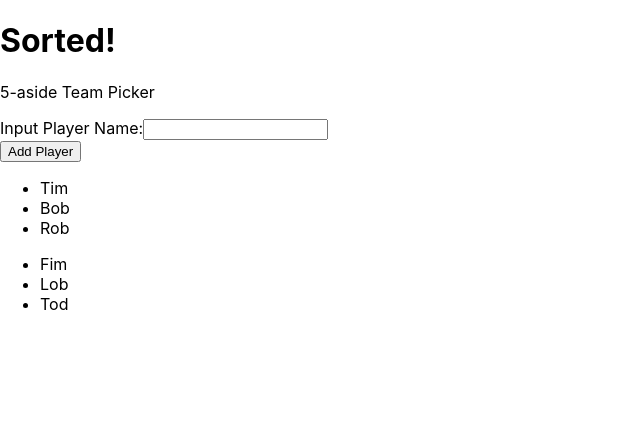
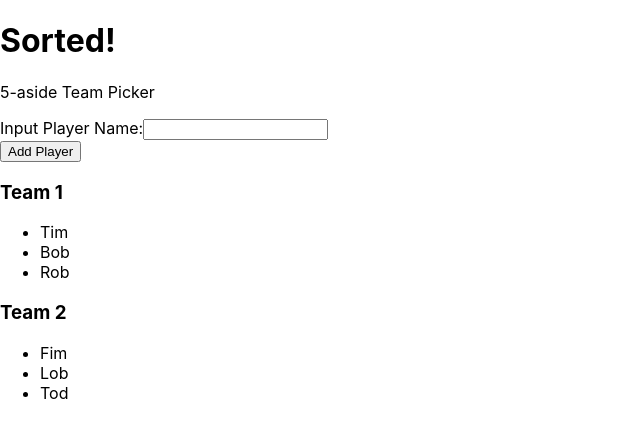
Before and after one commit to Harry-Gardiner/Sort-it-team-picker, a React (Create React App) app: page / in a window 1280 px wide. Shown: the top 438 px of the page, without its empty margins (0-640 px from the left). Built offline with nearby package versions, Linux system fonts and the light colour scheme.

Commit message:
Team names added

```diff
--- a/src/App.js
+++ b/src/App.js
@@ -10,8 +10,8 @@ const App = () => {
       <p>5-aside Team Picker</p>
       <AddPlayer />
       <PlayerList />
-      <Team1List />
-      <Team2List />
+      <Team1List teamName="Team 1" />
+      <Team2List teamName="Team 2" />
     </>
   )
 }
--- a/src/Components/TeamList/TeamList.js
+++ b/src/Components/TeamList/TeamList.js
@@ -1,5 +1,7 @@
-const TeamList = ({ teamPlayers }) => { // both teams will be passed into the same template, so prop is generic.
+const TeamList = ({ teamPlayers, teamName }) => { // both teams will be passed into the same template, so prop is generic.
     return (
+        <div>
+            <h3>{teamName}</h3>
             <ul>
                 {
                     teamPlayers.map((player, index) => {
@@ -11,6 +13,7 @@ const TeamList = ({ teamPlayers }) => { // both teams will be passed into the sa
                     })
                 }
             </ul>
+        </div>
     )
 }
 
```
Lines whose indentation alone changed are shown as unchanged.
